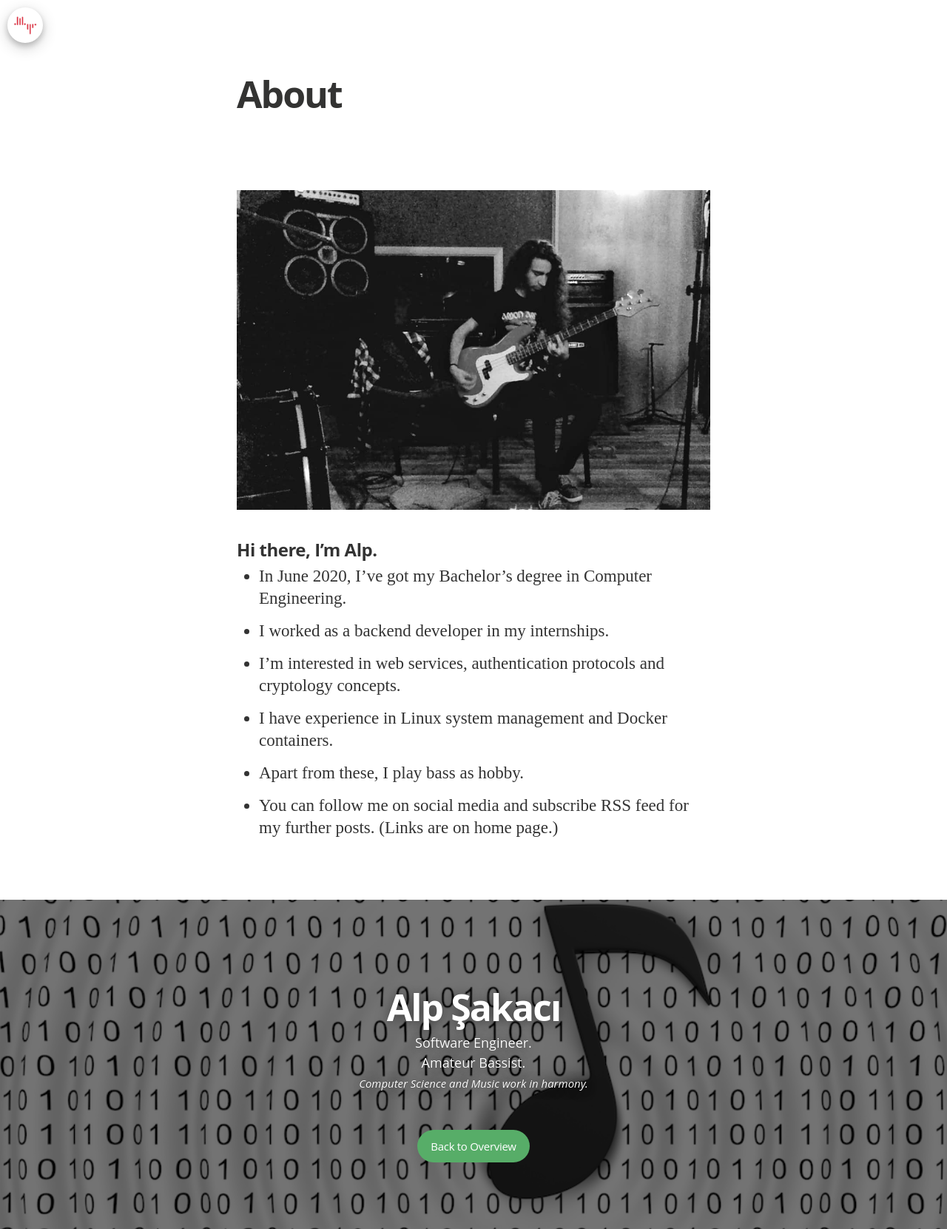
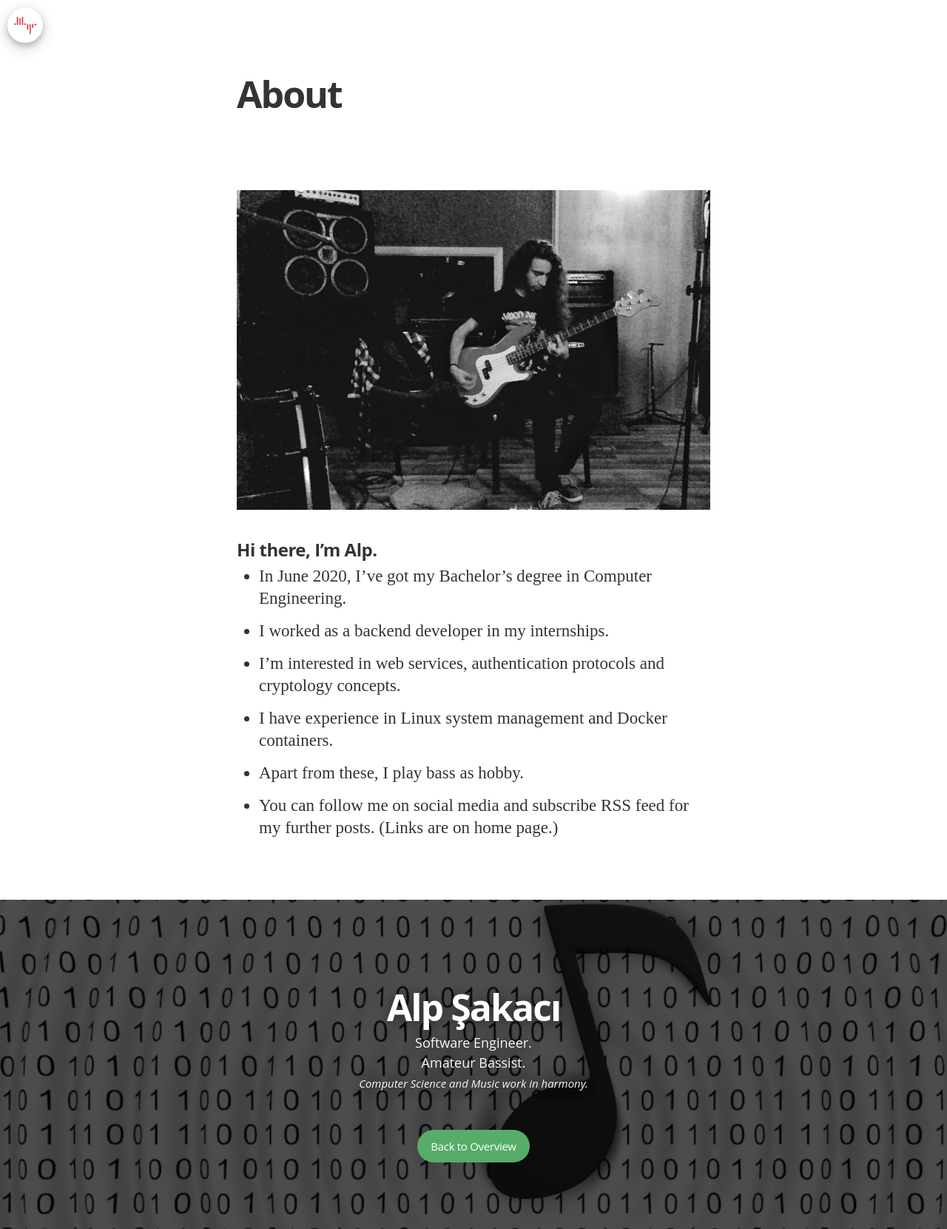
Before and after one commit to alpsakaci/alpsakaci.github.io, a Jekyll site: the page built from about.md, in a window 1280 px wide. Shown: the whole page at 74% size. Built offline with Jekyll 4.4.1, drawn with Linux system fonts in a browser that asks for light colours; nearby versions of some CDN libraries; some web fonts are replaced.

Commit message:
google analytics

```diff
--- a/_config.yml
+++ b/_config.yml
@@ -18,7 +18,7 @@ paginate:	5
 url: "https://alpsakaci.github.io"
 baseurl: ""
 twitter_handle: '@megalpdeth'
-#google_analytics: UA-XXXXX-X
+google_analytics: UA-139163516-1
 
 social:
   - icon:	twitter
--- a/_layouts/page.html
+++ b/_layouts/page.html
@@ -44,7 +44,7 @@
       </article>
     </main>
     <div class="bottom-closer">
-      <div class="background-closer-image" {%if site.cover %} style="background-image: url({{ site.cover | prepend: site.baseurl }}); filter: brightness(45%);"{% endif %}>
+      <div class="background-closer-image" {%if site.cover %} style="background-image: url({{ site.cover | prepend: site.baseurl }}); filter: brightness(30%);"{% endif %}>
         Image
       </div>
       <div class="inner">
--- a/_layouts/post.html
+++ b/_layouts/post.html
@@ -104,7 +104,7 @@
       </article>
     </main>
     <div class="bottom-closer">
-      <div class="background-closer-image" {%if site.cover %} style="background-image: url({{ site.cover | prepend: site.baseurl }}); filter: brightness(45%);"{% endif %}>
+      <div class="background-closer-image" {%if site.cover %} style="background-image: url({{ site.cover | prepend: site.baseurl }}); filter: brightness(30%);"{% endif %}>
         Image
       </div>
       <div class="inner">
```
